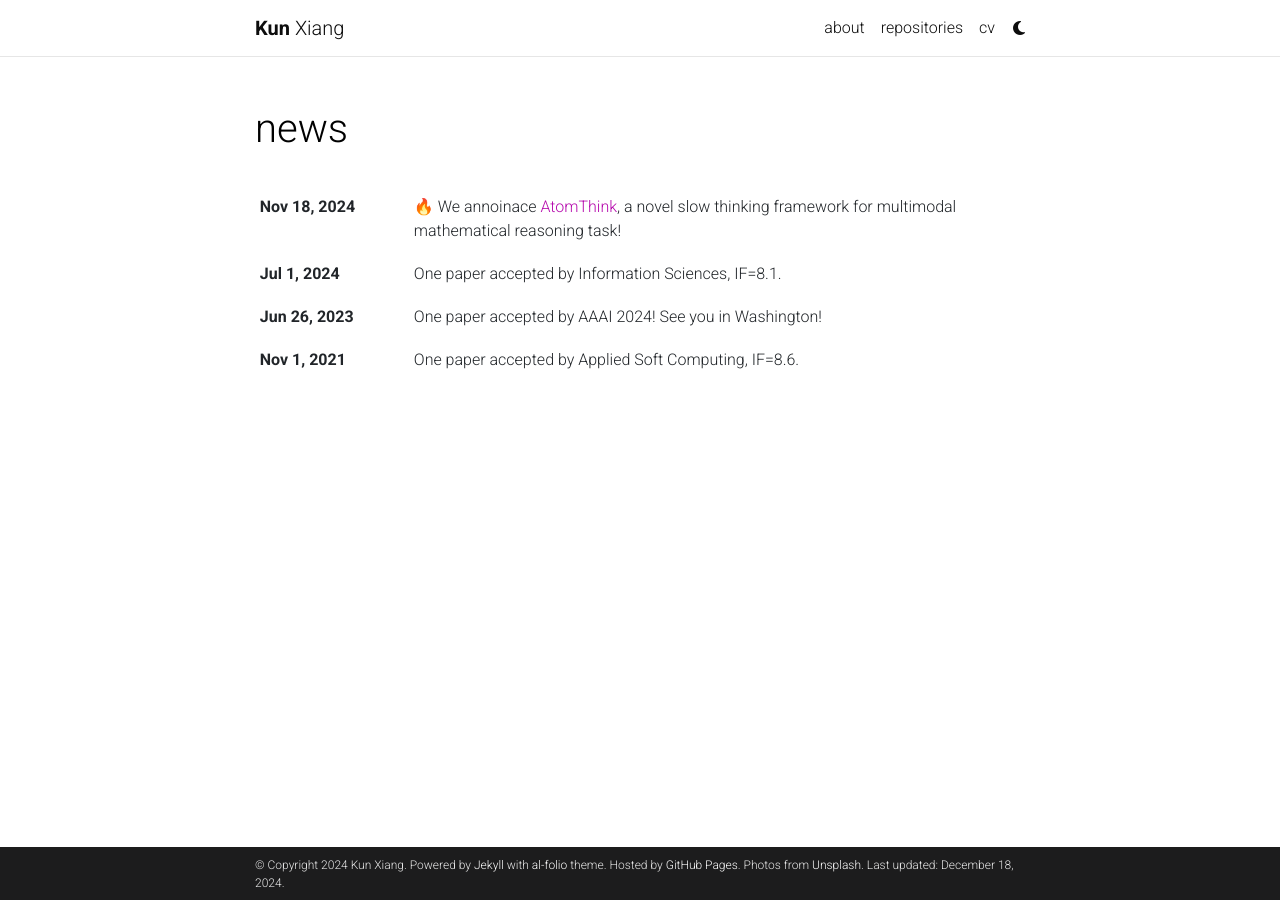
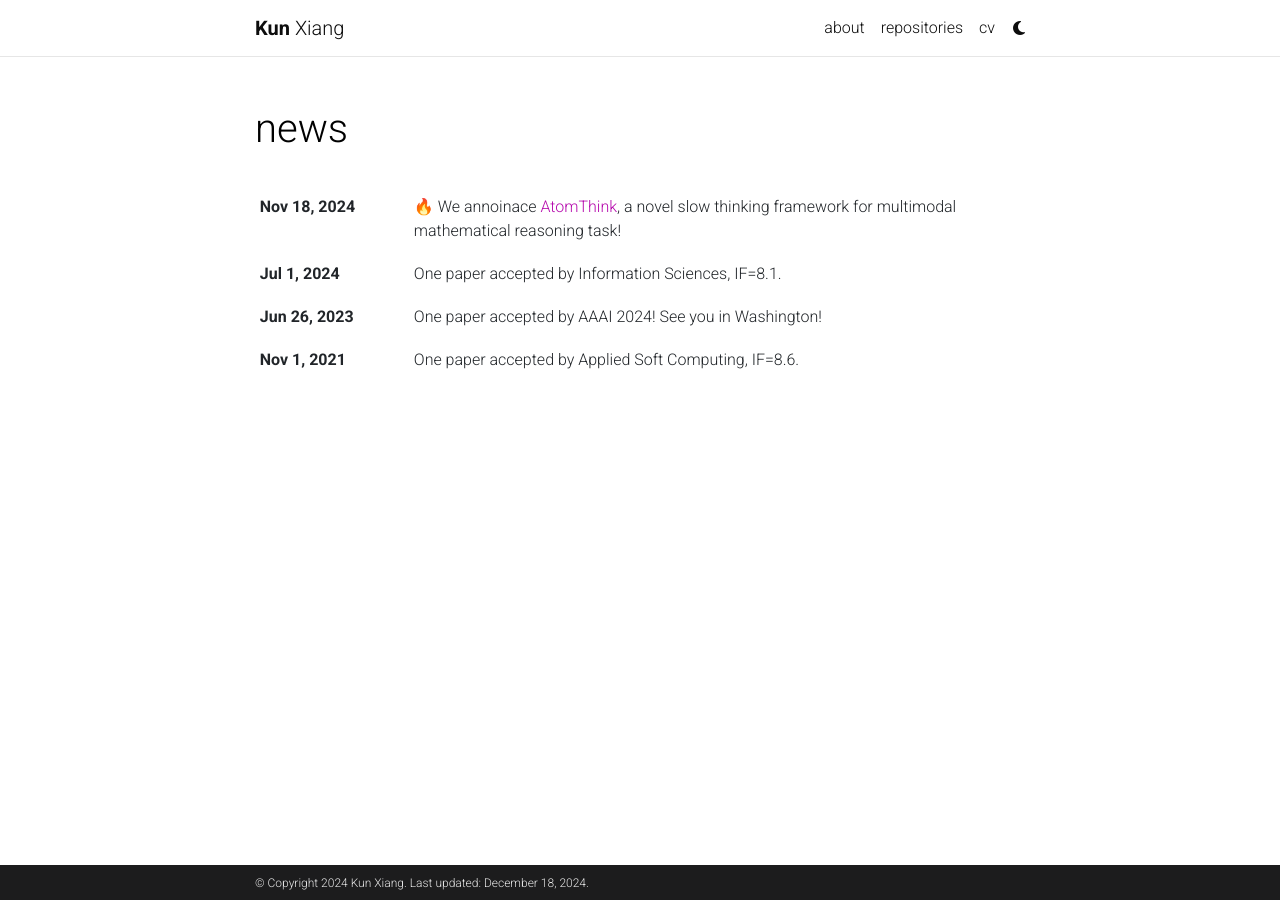
Before and after one commit to Kun-Xiang/Kun-Xiang.github.io, a Jekyll site: the page built from news.html, in a window 1280 px wide. Built offline with Jekyll 4.4.1, drawn with Linux system fonts in a browser that asks for light colours; full-size pictures stand in for the smaller copies a plugin makes; emoji names are drawn with the system emoji font; comment, search, counter and statistics services are not loaded; a style sheet for code colours, icons or effects is not loaded; some of the changed lines change nothing that is shown.

Commit message:
Update _config.yml

```diff
--- a/_config.yml
+++ b/_config.yml
@@ -7,13 +7,13 @@
 middle_name:
 last_name: Xiang
 email: xiangk@mail2.sysu.edu.cn
-description: > # the ">" symbol means to ignore newlines until "footer_text:"
-  A simple, whitespace theme for academics. Based on [*folio](https://github.com/bogoli/-folio) design.
-footer_text: >
-  Powered by <a href="https://jekyllrb.com/" target="_blank">Jekyll</a> with <a href="https://github.com/alshedivat/al-folio">al-folio</a> theme.
-  Hosted by <a href="https://pages.github.com/" target="_blank">GitHub Pages</a>.
-  Photos from <a href="https://unsplash.com" target="_blank">Unsplash</a>.
-keywords: jekyll, jekyll-theme, academic-website, portfolio-website  # add your own keywords or leave empty
+# description: > # the ">" symbol means to ignore newlines until "footer_text:"
+#   A simple, whitespace theme for academics. Based on [*folio](https://github.com/bogoli/-folio) design.
+# footer_text: >
+#   Powered by <a href="https://jekyllrb.com/" target="_blank">Jekyll</a> with <a href="https://github.com/alshedivat/al-folio">al-folio</a> theme.
+#   Hosted by <a href="https://pages.github.com/" target="_blank">GitHub Pages</a>.
+#   Photos from <a href="https://unsplash.com" target="_blank">Unsplash</a>.
+# keywords: jekyll, jekyll-theme, academic-website, portfolio-website  # add your own keywords or leave empty
 
 lang: en # the language of your site (for example: en, fr, cn, ru, etc.)
 icon: 💪  # the emoji used as the favicon (alternatively, provide image name in /assets/img/)
@@ -105,7 +105,7 @@
 wechat_qr: # filename of your wechat qr-code saved as an image (e.g., wechat-qr.png if saved to assets/img/wechat-qr.png)
 
 contact_note: >
-  You can even add a little note about which of these is the best way to reach you.
+  Slow down to go fast.
 
 # -----------------------------------------------------------------------------
 # Analytics and search engine verification
@@ -129,30 +129,30 @@
 # permalink: /blog/:year/:title/
 
 # Pagination
-pagination:
-  enabled: false
+# pagination:
+#   enabled: false
 
-related_blog_posts:
-  enabled: false
-  max_related: 5
+# related_blog_posts:
+#   enabled: false
+#   max_related: 5
 
 # Giscus comments (RECOMMENDED)
 # Follow instructions on https://giscus.app/ to setup for your repo to fill out the information below.
-giscus:
-  repo:                          # <your-github-user-name>/<your-github-repo-name>
-  repo_id:                       # leave empty or specify your repo_id (see https://giscus.app/)
-  category: Comments             # name of the category under which discussions will be created
-  category_id:                   # leave empty or specify your category_id (see https://giscus.app/)
-  mapping: title                 # identify discussions by post title
-  strict: 1                      # use strict identification mode
-  reactions_enabled: 1           # enable (1) or disable (0) emoji reactions
-  input_position: bottom         # whether to display input form below (bottom) or above (top) the comments
-  theme: preferred_color_scheme  # name of the color scheme (preferred works well with al-folio light/dark mode)
-  emit_metadata: 0
-  lang: en
+# giscus:
+#   repo:                          # <your-github-user-name>/<your-github-repo-name>
+#   repo_id:                       # leave empty or specify your repo_id (see https://giscus.app/)
+#   category: Comments             # name of the category under which discussions will be created
+#   category_id:                   # leave empty or specify your category_id (see https://giscus.app/)
+#   mapping: title                 # identify discussions by post title
+#   strict: 1                      # use strict identification mode
+#   reactions_enabled: 1           # enable (1) or disable (0) emoji reactions
+#   input_position: bottom         # whether to display input form below (bottom) or above (top) the comments
+#   theme: preferred_color_scheme  # name of the color scheme (preferred works well with al-folio light/dark mode)
+#   emit_metadata: 0
+#   lang: en
 
 # Disqus comments (DEPRECATED)
-disqus_shortname: al-folio # put your disqus shortname
+# disqus_shortname: al-folio # put your disqus shortname
 # https://help.disqus.com/en/articles/1717111-what-s-a-shortname
 
 # External sources.
```
